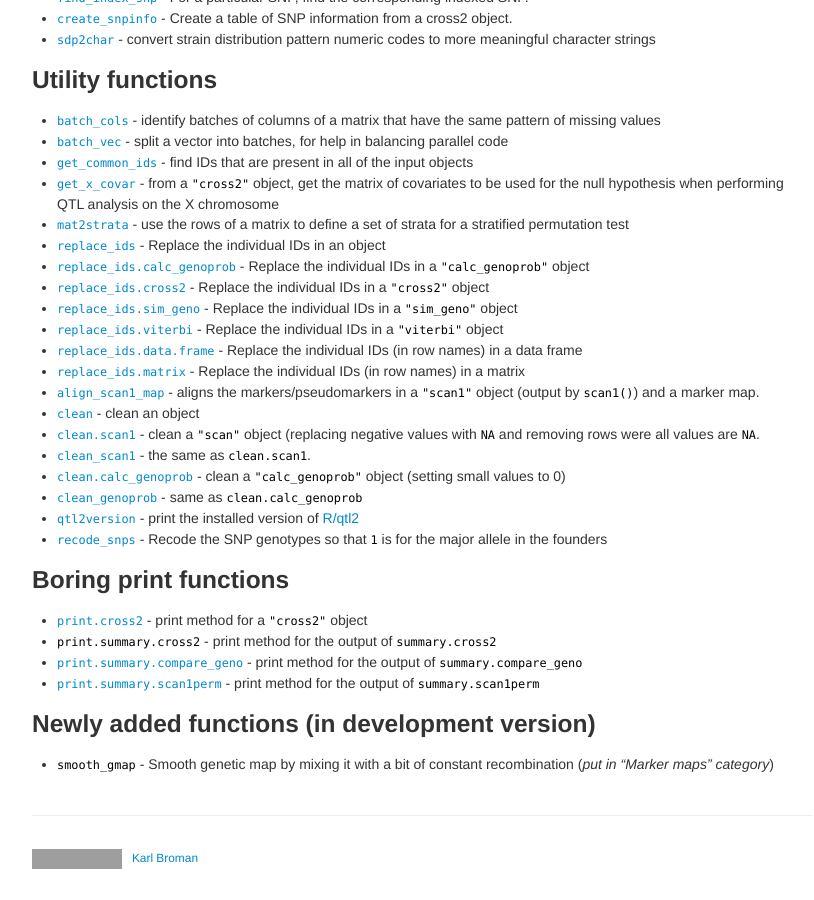
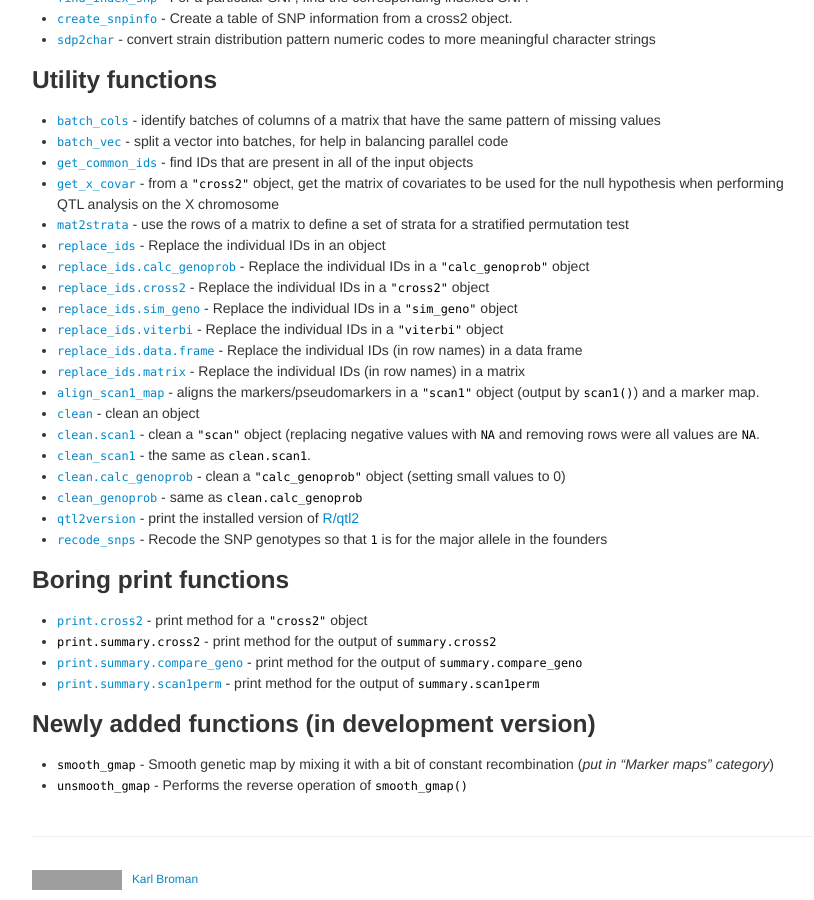
Before and after one commit to rqtl/qtl2, a Jekyll site: the page built from pages/rqtl2_functions.md, in a window 1280 px wide and 900 px high, scrolled down 4272 px. Shown: the whole window, without its empty margins (218-1032 px from the left). Built offline with Jekyll 4.4.1, drawn with Linux system fonts in a browser that asks for light colours; before the commit the page ends 5151 px from its top, so only the background shows below that; grey boxes are pictures that could not be loaded.

Commit message:
rqtl2_functions.md: add unsmooth_gmap()

```diff
--- a/pages/rqtl2_functions.md
+++ b/pages/rqtl2_functions.md
@@ -334,3 +334,4 @@ description: Annotated/categorized list of functions in R/qtl2
 
 - `smooth_gmap` - Smooth genetic map by mixing it with a bit of
   constant recombination (_put in "Marker maps" category_)
+- `unsmooth_gmap` - Performs the reverse operation of `smooth_gmap()`
```
